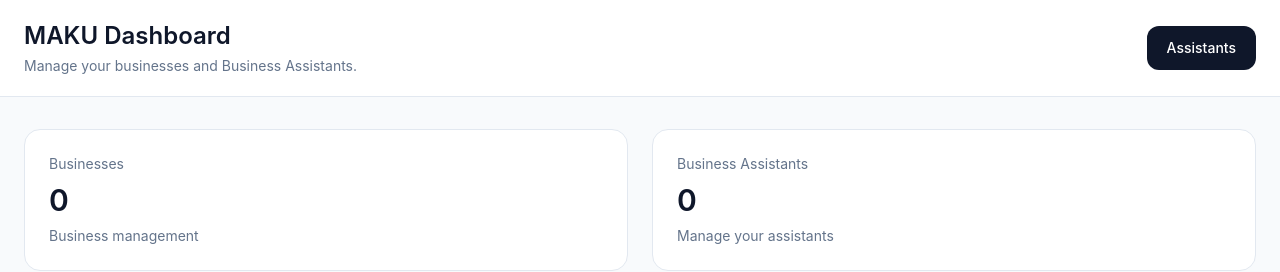
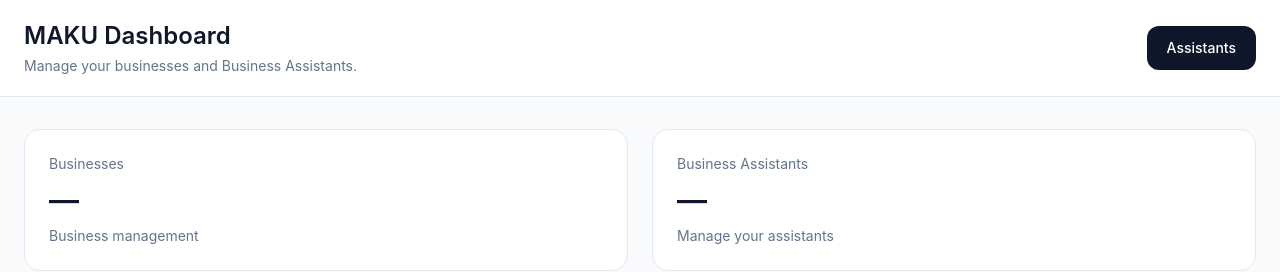
Before and after one commit to NBelleBee/maku-platform, a Next.js app: page /dashboard in a window 1280 px wide. Shown: the top 272 px of the page. Built offline with nearby package versions, Linux system fonts and the light colour scheme; no server answers; the database is empty.

Commit message:
Update page.tsx

```diff
--- a/app/dashboard/page.tsx
+++ b/app/dashboard/page.tsx
@@ -1,22 +1,6 @@
 import Link from 'next/link'
-import { createServerSupabase } from '@/lib/supabase-server'
 
-export const dynamic = 'force-dynamic'
-
-export default async function DashboardPage() {
-  const supabase = createServerSupabase()
-
-  const [{ count: businessCount }, { count: assistantCount }] =
-    await Promise.all([
-      supabase
-        .from('businesses')
-        .select('*', { count: 'exact', head: true }),
-
-      supabase
-        .from('assistants')
-        .select('*', { count: 'exact', head: true }),
-    ])
-
+export default function DashboardPage() {
   return (
     <main className="min-h-screen bg-slate-50">
       <header className="border-b border-slate-200 bg-white">
@@ -42,14 +26,13 @@ export default async function DashboardPage() {
 
       <section className="mx-auto max-w-7xl px-6 py-8">
         <div className="grid gap-6 md:grid-cols-2">
-
           <div className="rounded-2xl border border-slate-200 bg-white p-6">
             <p className="text-sm text-slate-500">
               Businesses
             </p>
 
             <p className="mt-2 text-3xl font-semibold text-slate-900">
-              {businessCount ?? 0}
+              —
             </p>
 
             <p className="mt-2 text-sm text-slate-500">
@@ -63,14 +46,13 @@ export default async function DashboardPage() {
             </p>
 
             <p className="mt-2 text-3xl font-semibold text-slate-900">
-              {assistantCount ?? 0}
+              —
             </p>
 
             <p className="mt-2 text-sm text-slate-500">
               Manage your assistants
             </p>
           </div>
-
         </div>
 
         <div className="mt-8 rounded-2xl border border-slate-200 bg-white p-6">
```
